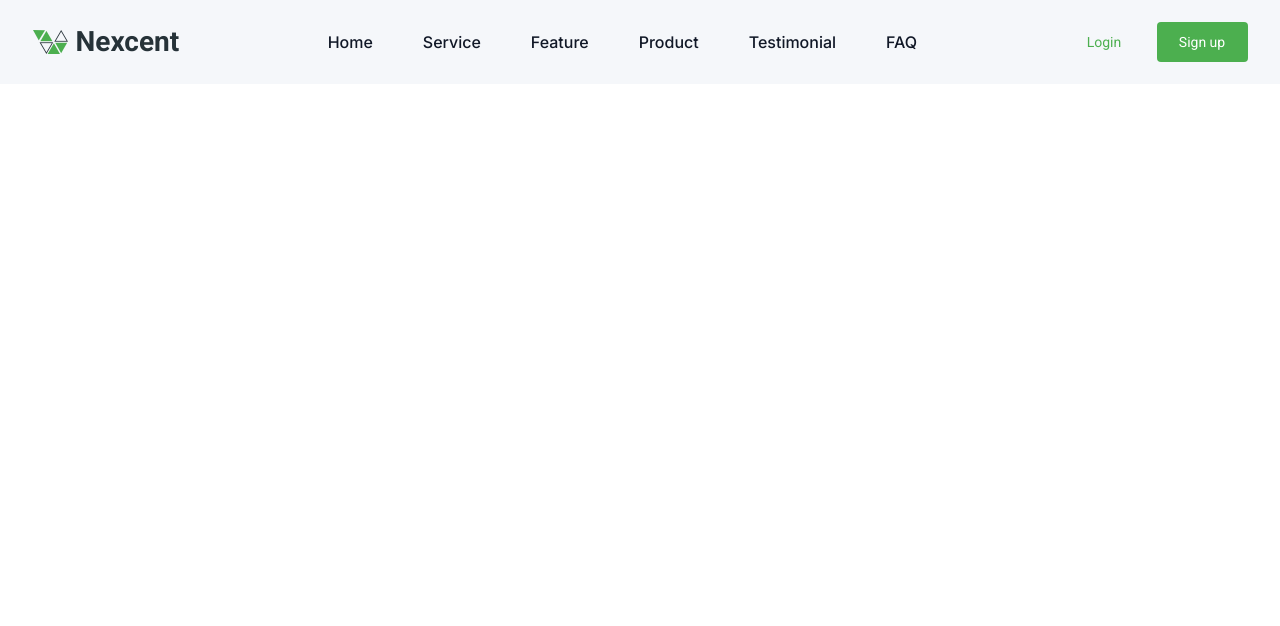
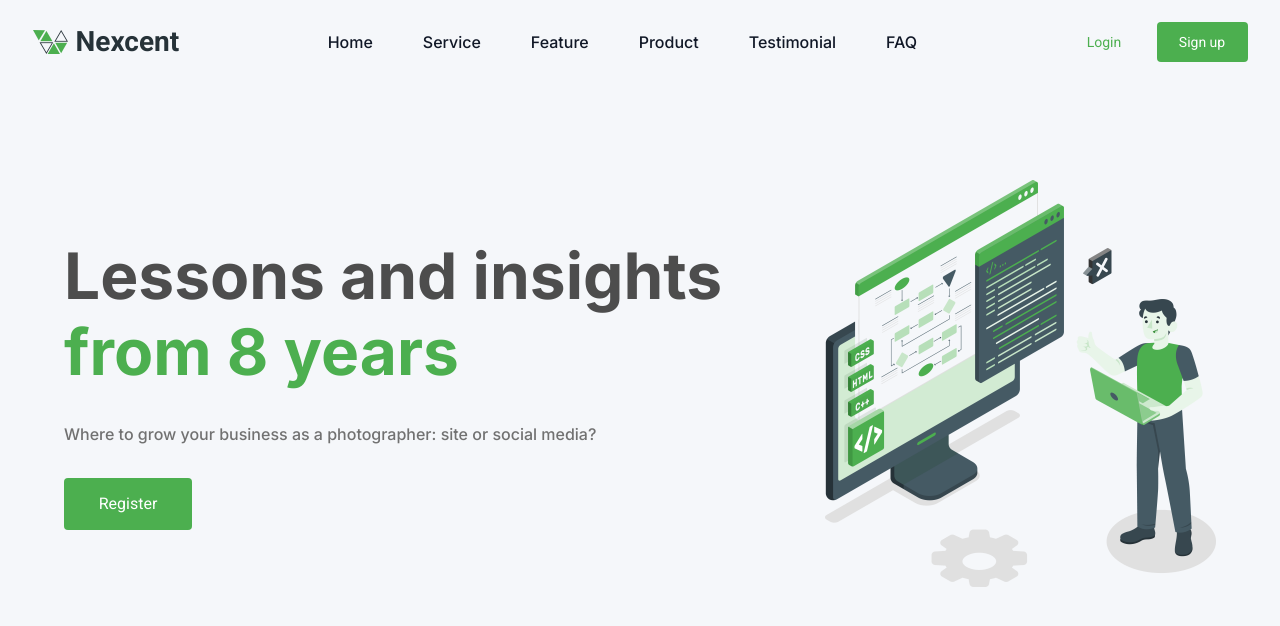
Before and after one commit to teksaglobalindonesia/next-wihope-2026, a Next.js app: page / in a window 1280 px wide. Shown: the top 626 px of the page. Built offline with nearby package versions, Linux system fonts and the light colour scheme.

Commit message:
Hero Section
note: yang ini lebih gampang, button tinggal panggil

```diff
--- a/app/page.tsx
+++ b/app/page.tsx
@@ -1,4 +1,10 @@
 import Header from '../components/header';
+import Hero from '../components/Hero'
 export default function Page() {
-  return <Header />;
+  return (
+    <div>
+      <Header />
+      <Hero />
+    </div>
+  );
 }
--- /dev/null
+++ b/components/Hero.tsx
@@ -0,0 +1,54 @@
+'use client';
+
+import { useState, useTransition } from 'react';
+import { useRouter } from 'next/navigation';
+import Button from './Button';
+
+export default function Hero() {
+  const router = useRouter();
+  const [loading, setLoading] = useState<string | null>(null);
+  const [isPending, startTransition] = useTransition();
+
+  const handleNavClick = (linkName: string, href: string) => {
+    if (isPending) return;
+    setLoading(linkName);
+    startTransition(() => {
+      router.push(href);
+    });
+  };
+
+  return (
+    <div className="mt-[84px] flex h-[599px] w-full justify-center bg-neutral-silver">
+      <div className="flex h-full w-[1152px] items-center justify-between">
+        <div className="flex flex-col gap-[32px]">
+          <div className="flex h-[152px] flex-col">
+            <div className="font-inter text-[64px] font-semibold leading-[76px] tracking-[0px]">
+              <h1 className='text-neutral-d_grey'>Lessons and insights</h1>
+              <h1 className='text-brand-primary'>from 8 years</h1>
+            </div>
+          </div>
+          <p className='text-[16px] font-inter text-neutral-grey'>
+            Where to grow your business as a photographer: site or social media?
+          </p>
+          <Button
+            variant="primary"
+            className="h-[52px] w-[128px] text-[16px]"
+            loadingSize="h-[16px] w-[16px]"
+            loading={loading === 'register'}
+            onClick={() => {
+              setLoading('register');
+              startTransition(() => router.push('/test'));
+            }}
+          >
+            Register
+          </Button>
+        </div>
+        <img
+          className="h-[407px] w-[391px]"
+          src="./Illustration.png"
+          alt="gambar"
+        />
+      </div>
+    </div>
+  );
+}
```
Also changed, not shown: public/Illustration.png (added).
